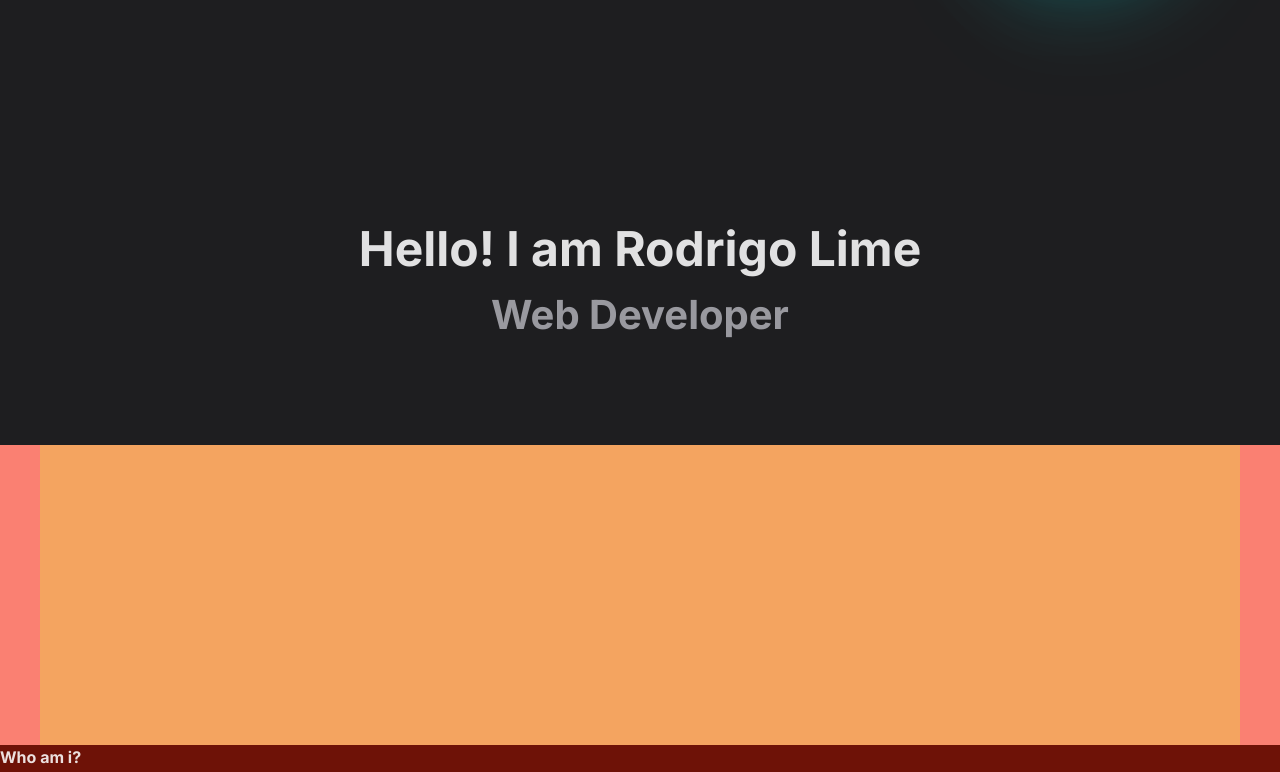
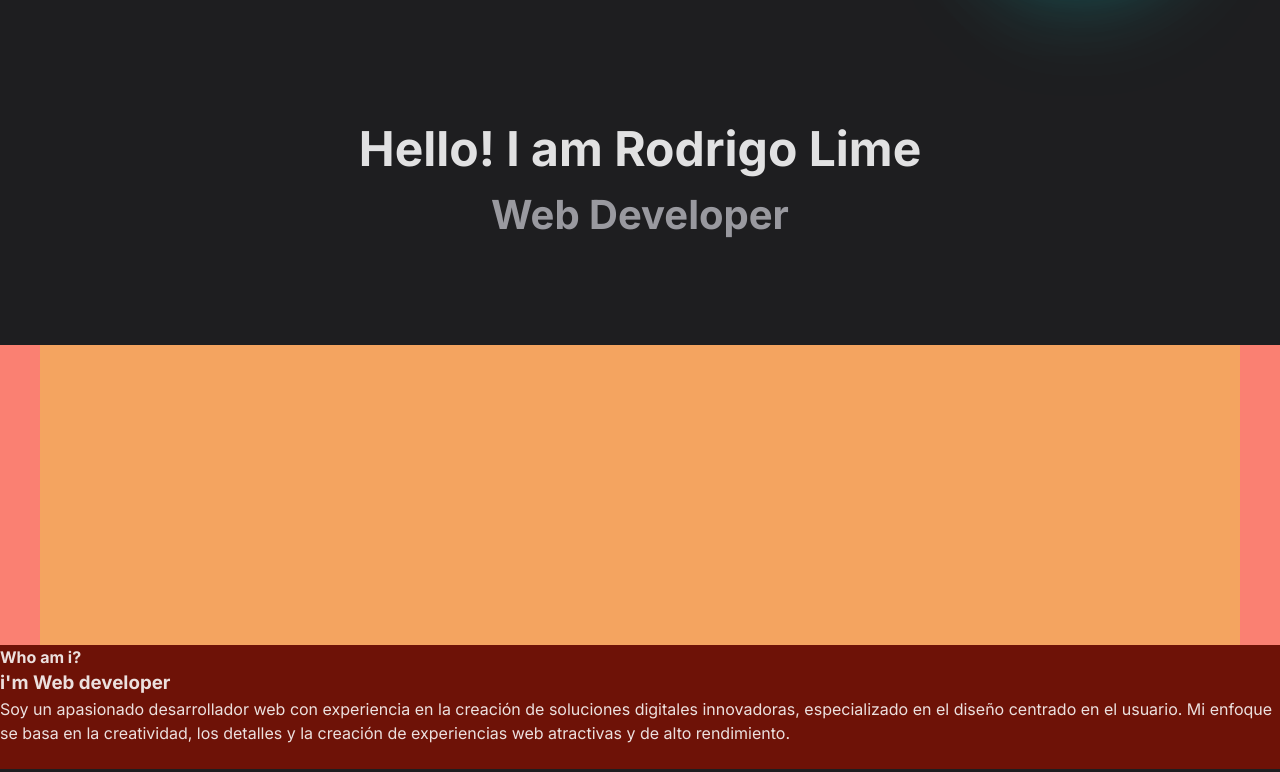
Before and after one commit to RodrigoLaime/portfolio-vite, a React (Vite) app: page / in a window 1280 px wide. Shown: the part 422-1194 px from the top of the page. Built offline with nearby package versions, Linux system fonts and the light colour scheme.

Commit message:
modifie text aboutme

```diff
--- a/src/home/Main.jsx
+++ b/src/home/Main.jsx
@@ -17,7 +17,7 @@ const Main = () => {
         <article className='main-text--about'>
           <h4>Who am i?</h4>
           <h3>i'm Web developer</h3>
-          <p>Lorem ipsum dolor sit amet consectetur adipisicing elit. Aperiam, dolore incidunt. Quo nostrum quis odio dignissimos amet, fuga beatae accusantium. Voluptas libero iure aperiam voluptatem temporibus repellat laborum tempore aspernatur. Lorem ipsum dolor sit amet consectetur adipisicing elit. Odit magnam corporis facere, id dolor maiores quidem architecto dolore laborum optio rem animi vitae saepe illum sapiente ex sunt dolorum necessitatibus.</p>
+          <p>Soy un apasionado desarrollador web con experiencia en la creación de soluciones digitales innovadoras, especializado en el diseño centrado en el usuario. Mi enfoque se basa en la creatividad, los detalles y la creación de experiencias web atractivas y de alto rendimiento.</p>
           <ul>
             <li></li>
           </ul>
--- a/src/styles/main.css
+++ b/src/styles/main.css
@@ -6,7 +6,7 @@
   display: flex;
   justify-content: center;
   text-align: center;
-  padding: 100px 30px;
+  padding: 0px 30px 100px 30px;
 }
 
 .container-intro-main div h2 {
```
